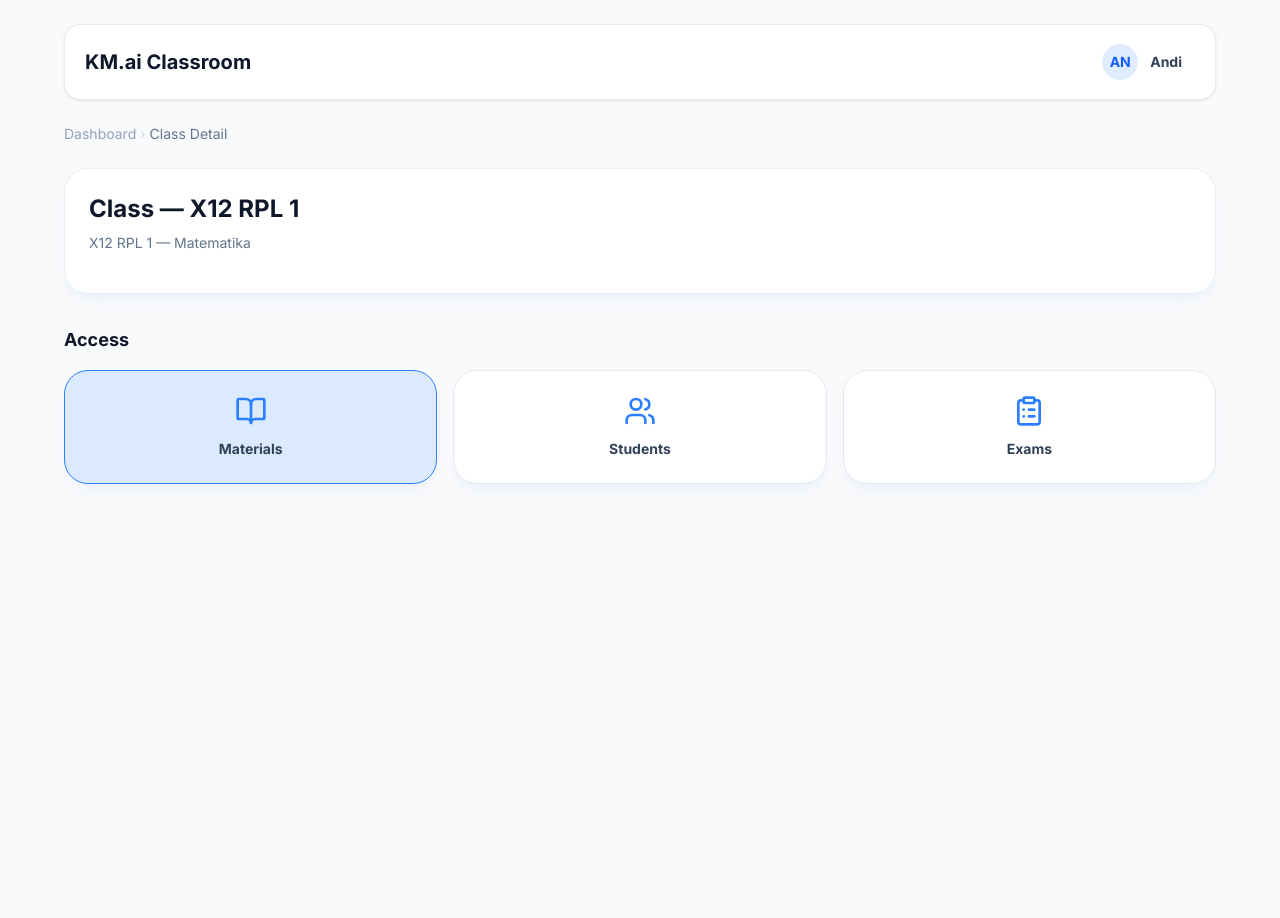
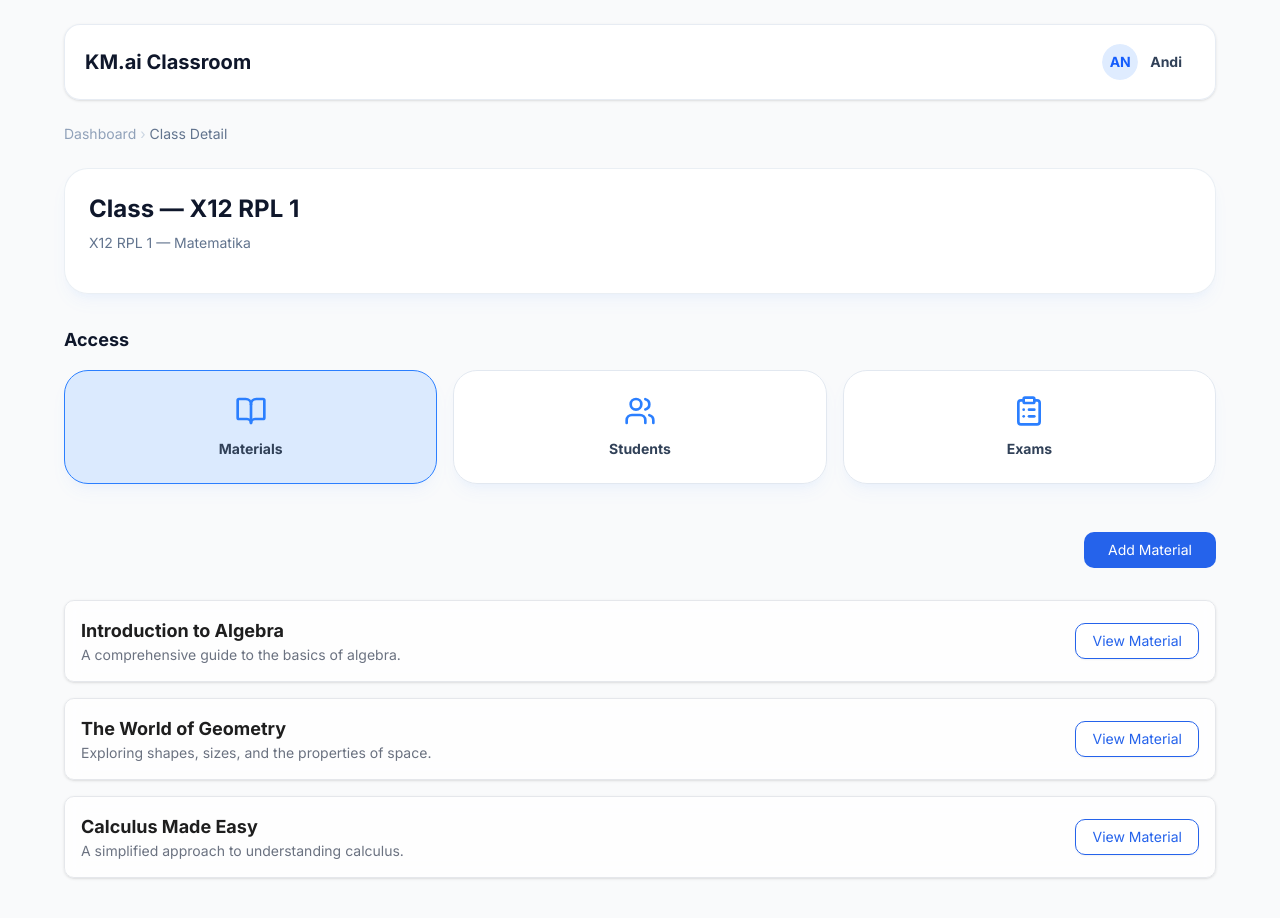
Before and after one commit to andidev30/kmai, a React (Vite) app in the folder km-fe/: page /dashboard/class in a window 1280 px wide. Both pictures are taken after a click on the button "Materials". Shown: the top 918 px of the page. Built offline with nearby package versions, Linux system fonts and the light colour scheme.

Commit message:
feat: add list materials tab

```diff
--- /dev/null
+++ b/km-fe/src/components/MaterialListPage.tsx
@@ -0,0 +1,44 @@
+import { Card, CardTitle } from "@/components/ui/card"
+import { Button } from "@/components/ui/button"
+
+interface Material {
+  id: string;
+  title: string;
+  description: string;
+  fileUrl: string;
+}
+
+const initialMaterials: Material[] = [
+  { id: '1', title: 'Introduction to Algebra', description: 'A comprehensive guide to the basics of algebra.', fileUrl: '#' },
+  { id: '2', title: 'The World of Geometry', description: 'Exploring shapes, sizes, and the properties of space.', fileUrl: '#' },
+  { id: '3', title: 'Calculus Made Easy', description: 'A simplified approach to understanding calculus.', fileUrl: '#' },
+];
+
+export function MaterialListPage() {
+  return (
+    <div className="pt-4">
+      <div className="flex justify-end mb-8">
+        <Button className="bg-[#2563eb] hover:bg-[#1d4ed8] text-white rounded-lg px-6 py-2 transition-colors">
+          Add Material
+        </Button>
+      </div>
+      <div className="grid gap-4">
+        {initialMaterials.map(material => (
+          <Card key={material.id} className="flex items-center justify-between p-4 shadow-sm rounded-lg border border-gray-200">
+            <div>
+              <CardTitle className="text-lg font-semibold text-[#1e1e1e]">{material.title}</CardTitle>
+              <p className="text-sm text-[#6b7280]">{material.description}</p>
+            </div>
+            <Button
+              variant="outline"
+              onClick={() => window.open(material.fileUrl, '_blank')}
+              className="border-[#2563eb] text-[#2563eb] hover:bg-[#2563eb] hover:text-white rounded-lg px-4 py-2 transition-colors"
+            >
+              View Material
+            </Button>
+          </Card>
+        ))}
+      </div>
+    </div>
+  );
+}
--- a/km-fe/src/pages/class/ClassDetailPage.tsx
+++ b/km-fe/src/pages/class/ClassDetailPage.tsx
@@ -3,6 +3,7 @@ import { BookOpen, ClipboardList, Users } from "lucide-react"
 import { type ComponentType, type SVGProps, useMemo } from "react"
 import { useNavigate, useSearchParams } from "react-router-dom"
 import { StudentListPage } from "@/components/StudentListPage"
+import { MaterialListPage } from "@/components/MaterialListPage"
 
 
 function ClassDetailPage() {
@@ -63,6 +64,12 @@ function ClassDetailPage() {
             <StudentListPage />
           </section>
         )}
+
+        {activeTab === "materials" && (
+          <section className="space-y-4">
+            <MaterialListPage />
+          </section>
+        )}
       </div>
     </main>
   )
```
